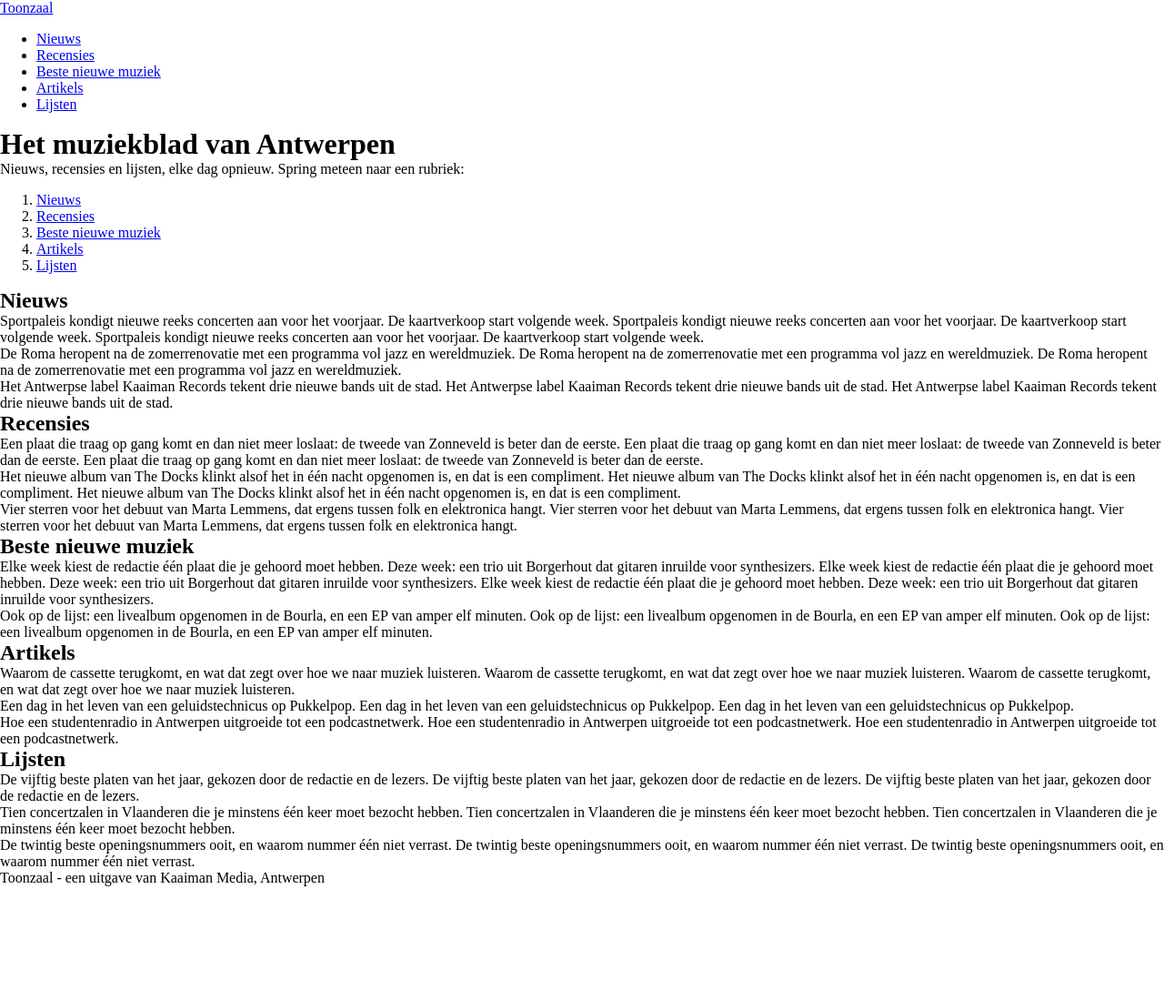
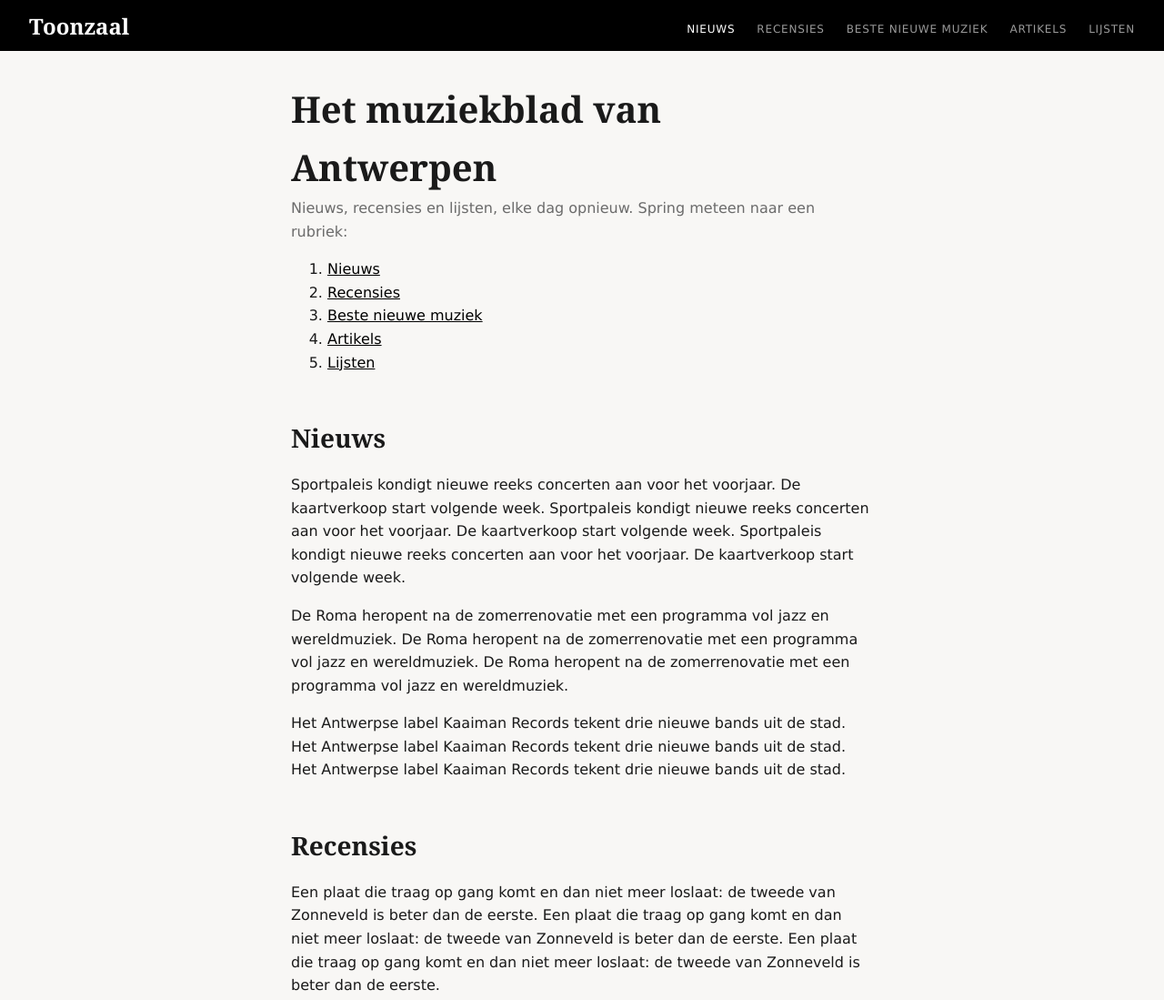
Before and after one commit to Chris-Kizigenza/webtech, a plain HTML site: page labo-05/balk/index.html in a window 1280 px wide. Shown: the top 1099 px of the page at 91% size. Before the commit the page ends 974 px from the top, so only its background shows below. Drawn offline with Linux system fonts and the light colour scheme.

Commit message:
voorlopig

```diff
--- a/labo-05/balk/css/stijl.css
+++ b/labo-05/balk/css/stijl.css
@@ -6,3 +6,102 @@
 }
 
 /* === your rules === */
+
+body {
+    background-color: #f8f7f5;
+    color: #1a1a1a;
+    font-family: verdana;
+}
+
+header {
+    background-color: #000000;
+    display: flex;
+    justify-content: space-between;
+    align-items: center;
+    color: white;
+    font-weight: bold;
+    font-size: 1.5rem;
+    height: 3.5rem;
+    padding: 0 2rem;
+
+}
+
+header { position: sticky; top: 0; }
+html { scroll-padding-top: 3.5rem; }
+
+header a {
+    text-decoration: none;
+    color: white;
+
+}
+
+.logo {
+    font-family: georgia;
+}
+
+nav ul {
+    display: flex;
+    list-style-type: none;
+    gap: 1.5rem;
+
+}
+
+ul li a {
+    text-decoration: none;
+    color: #9a9a9a;
+    font-size: 0.75rem;
+    text-transform: uppercase;
+    font-weight: normal;
+    letter-spacing: 0.05rem;
+
+}
+
+ol li a {
+    color: black;
+}
+
+.intro {
+    color: #6b6b6b;
+}
+
+main {
+    width: 44rem;
+    padding: 2rem;
+    line-height: 1.6;
+    margin: 0 auto;
+
+}
+
+h1, h2 {
+
+    font-family: georgia;
+}
+
+h1 {
+    font-size: 2.5rem;
+}
+
+h2 {
+    font-size: 1.75rem;
+    margin-bottom: 1rem;
+}
+
+section {
+    margin-top: 3rem;
+}
+
+p {
+    margin-bottom: 1rem;
+}
+
+footer {
+    background-color: #000000;
+    color: #9a9a9a;
+    font-size: 0.875rem;
+    text-align: center;
+    padding: 1rem;
+}
+
+ul li a.actief,
+header a:hover,
+header a:focus { color: #ffffff; }
--- a/labo-05/citaten/css/stijl.css
+++ b/labo-05/citaten/css/stijl.css
@@ -6,3 +6,69 @@
 }
 
 /* === your rules === */
+
+main {
+    font-weight: bold;
+    font-family: verdana;
+    line-height: 1.5;
+    display: flex;
+    flex-wrap: wrap;
+    gap: 1.5rem;
+    margin: 1.5rem;
+
+
+
+}
+
+.citaat {
+    border-left: 0.5rem solid currentcolor;
+    padding: 0.5rem 1rem;
+    flex: 1 1 18rem;
+}
+
+cite {
+    font-weight: normal;
+    font-style: normal;
+    font-size: 0.875rem;
+}
+
+.blauw {
+    color: #1e5bd8
+}
+
+.roze {
+    color: #e88bb4;
+}
+
+.rood {
+    color: #c51f2a;
+}
+
+.oranje {
+    color: #d98c1a;
+}
+
+.groen {
+    color: #3b7a2a;
+}
+
+.salie {
+    color: #8fb89a;
+}
+
+.paars {
+    color: #7b4fa3;
+}
+
+.grijs {
+    color: #6b6b6b;
+}
+
+.blauw  {grid-area: a;}
+.grijs {grid-area: b;}
+.groen {grid-area: c;}
+.oranje {grid-area: d;}
+.paars {grid-area: e;}
+.rood {grid-area: f;}
+.roze {grid-area: g;}
+.salie {grid-area: h;}
--- a/labo-05/fotolijst/css/stijl.css
+++ b/labo-05/fotolijst/css/stijl.css
@@ -6,3 +6,63 @@
 }
 
 /* === your rules === */
+
+body {
+    background-color: #111111 ;
+    color: #f3efe6;
+    font-family: Verdana;
+
+
+}
+
+.lijst {
+    width: 36rem;
+    margin: 4rem auto;
+    position: relative;
+}
+
+.lijst img {
+    width: 100%;
+    aspect-ratio: 1/1;
+    object-fit: cover;
+    align-items: center;
+
+}
+
+figcaption {
+    text-align: center;
+    font-size: 0.875rem;
+    margin-top: 1rem;
+}
+
+.vlakje {
+    width: 6rem;
+    height: 6rem;
+    position: absolute;
+}
+
+.lijst .groen {
+    background-color: #4e9a52;
+    top: 2rem;
+    left:2rem;
+}
+
+.lijst .roze {
+    background-color: #f2a7d6;
+    top: 5rem;
+    left:5rem;
+    z-index: 1;
+}
+
+.lijst .lime {
+    background-color: #b4f52d;
+    bottom: 6rem;
+    right: 6rem;
+}
+
+.lijst .rood {
+    background-color: #ea4d3d;
+    bottom: 3rem;
+    right: 3rem;
+    z-index: 2;
+}
--- a/labo-05/raster/css/stijl.css
+++ b/labo-05/raster/css/stijl.css
@@ -6,3 +6,70 @@
 }
 
 /* === your rules === */
+
+.vlak {
+    color: white;
+    font-size: 1.5rem;
+    font-family: Arial;
+    padding: 0.5rem 0.75rem 0 0;
+    text-align: right;
+
+
+}
+
+.a {
+    background-color: #e9493f;
+}
+
+.b {
+    background-color: #edd24a;
+}
+
+.c {
+    background-color: #072f55;
+}
+
+.d {
+    background-color: #52a51a;
+}
+
+.e {
+    background-color: #efaad9;
+}
+
+.f {
+    background-color: #a5f129;
+}
+
+.g {
+    background-color: #ebc47a ;
+}
+
+.h {
+    background-color: #e8882c;
+}
+
+main {
+    display: grid;
+    grid-template-columns: repeat(4, 1fr);
+    grid-template-rows: repeat(3, 1fr);
+    gap: 1rem;
+    grid-template-areas:
+        "a . . b"
+        "c d e f"
+        "g . . h";
+    min-height: 100vh;
+    padding: 1rem;
+
+
+}
+
+
+.a { grid-area: a; }
+.b { grid-area: b; }
+.c { grid-area: c; }
+.d { grid-area: d; }
+.e { grid-area: e; }
+.f { grid-area: f; }
+.g { grid-area: g; }
+.h { grid-area: h; }
```
